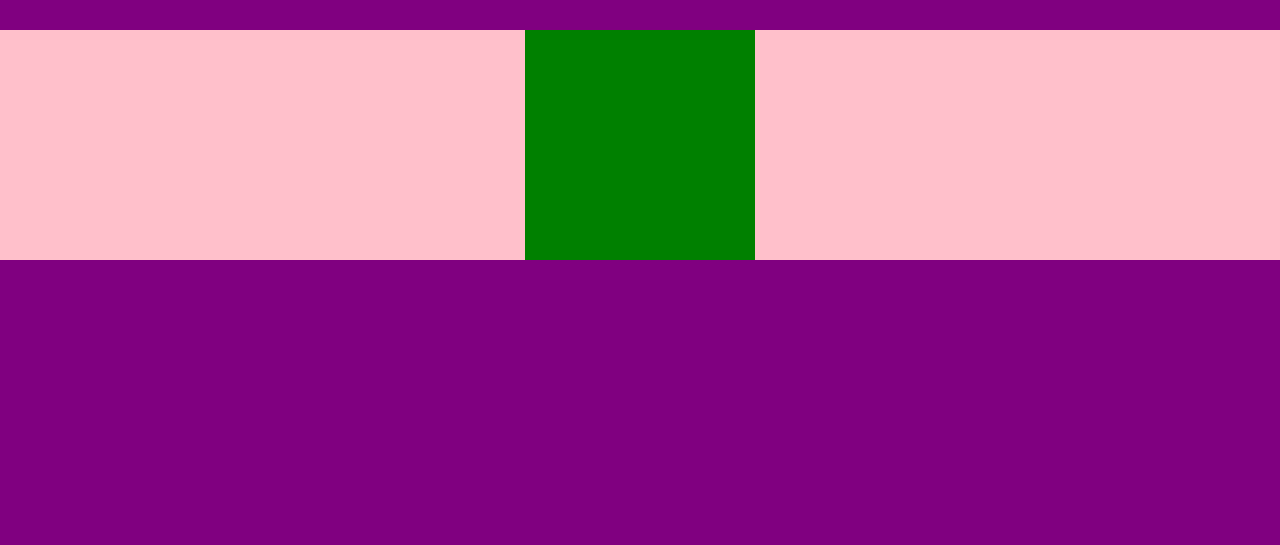
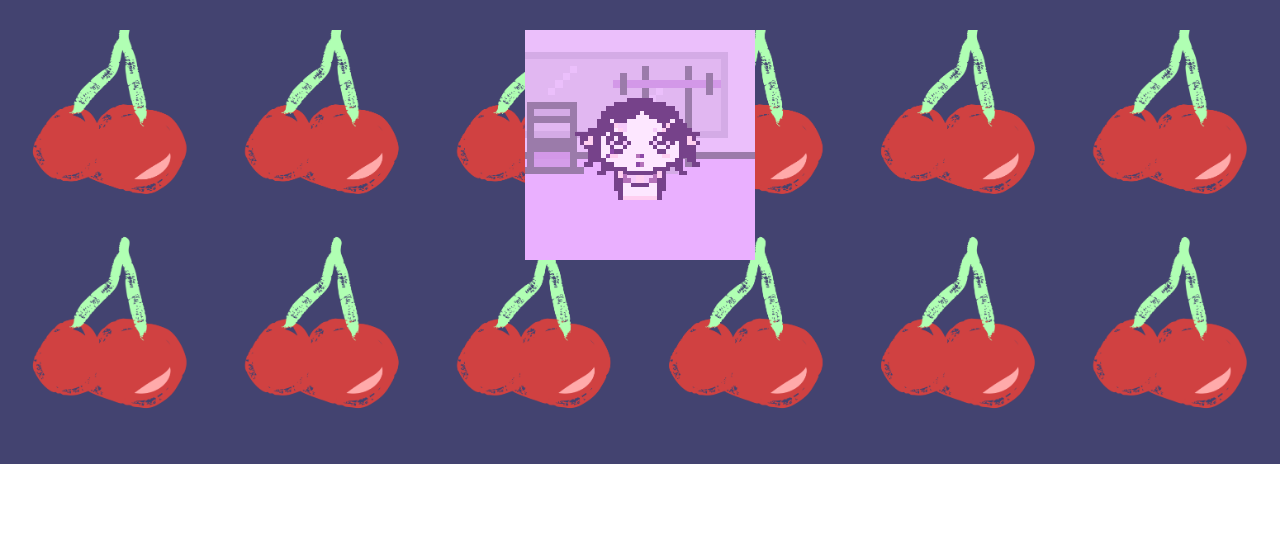
Before and after one commit to lyhamster/lylyslife, a website built with Vite: page index.html in a window 1280 px wide. Shown: the part 255-800 px from the top of the page. Built offline with nearby package versions, Linux system fonts and the light colour scheme.

Commit message:
feat : add sprite position

```diff
--- a/index.html
+++ b/index.html
@@ -19,11 +19,18 @@
         </header>
         <main>
             <div class="screen">
-
+                <img class="imgBg" src="bg.png">
+                    <div class="overallWrapper">
+                        <div class="spriteWrapper chestWrapper">
+                            <img class="imgChest" src="chest (1).png">
+                        </div>
+                        <div class="spriteWrapper">
+                            <img class="imgFace" src="face.png">
+                        </div>
+                    </div>
             </div>
         </main>
         <footer>
-
         </footer>
     </body>
 </html>
--- a/main.css
+++ b/main.css
@@ -1,10 +1,32 @@
+:root {
+    --purple-600: #381C45;
+    --purple-500: #442652;
+    --purple-400: #4C285C;
+    --purple-300: #5B396C;
+    --purple-200: #674379;
+    --purple-100: #9B7BAA;
+    --pink-700: #C19AD3;
+    --pink-600: #D398E8;
+    --pink-500: #D59DEA;
+    --pink-400: #D4ABE6;
+    --pink-300: #E1B7F1;
+    --pink-200: #EAB0FF;
+    --pink-100: #EBBFFB;
+    --dark-blue:  #434370;
+    --screen-size : 230;
+    --sprite-size: 32;
+
+}
+
 body{
     margin : 0;
     display: flex;
     flex-direction: column;
-    background: pink;
     height: 100vh;
     width: 100vw;
+    background-image: url("Frame\ 1.png");
+    background-size: 100%;
+    background-repeat: no-repeat;
 }
 
 header, footer{
@@ -12,9 +34,11 @@ header, footer{
     flex-basis:100%;
     justify-content: center;
     flex-grow: 1;
-    background-color: purple;
 }
 
+header{
+    background-color: #434370;
+}
 .boxLogo{
     display: flex;
     flex-direction: column;
@@ -47,17 +71,57 @@ header, footer{
     top : -17px;
 }
 
+
 main{
     display: flex;
-    justify-content: center;
+    flex-direction: column;
+    align-items: center;
 }
 
 .screen{
-    width: 230px;
-    height:230px;
-    background-color: green;
+    display:flex;
+    height:calc(1px * var(--screen-size));
+    width: calc(1px * var(--screen-size));
+    overflow: hidden;
+    position:relative;
+    z-index: 0;
 }
 
+.imgBg{
+    height:100%;
+    image-rendering: pixelated;
+    position: relative;
+    right:250px;
+}
+
+.chestWrapper{
+    top:42px;
+}
+
+.imgChest{
+    height: 100%;
+    image-rendering: pixelated;
+}
+
+.overallWrapper{
+    height:calc(1px * var(--screen-size));
+    width: calc(1px * var(--screen-size));
+    position: absolute;
+
+}
+.spriteWrapper{
+    height:100%;
+    width: 100%;
+    position: absolute;
+    transform:scale(0.6);
+    overflow: hidden;
+}
+
+.imgFace{
+    image-rendering: pixelated;
+    transform-origin: top left;
+    transform: scale(calc(var(--screen-size) / var(--sprite-size)))
+}
 .arriere-plan{
     width:50px;
     height:50px;
```
Also changed, not shown: Frame 1.png (added), chest (1).png (added), face.png (added), 3 other files.
